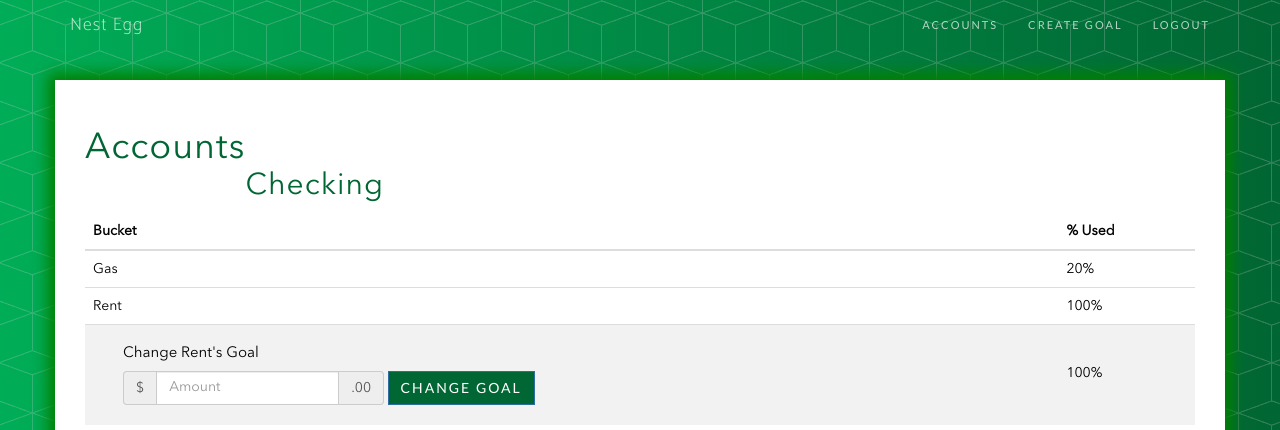
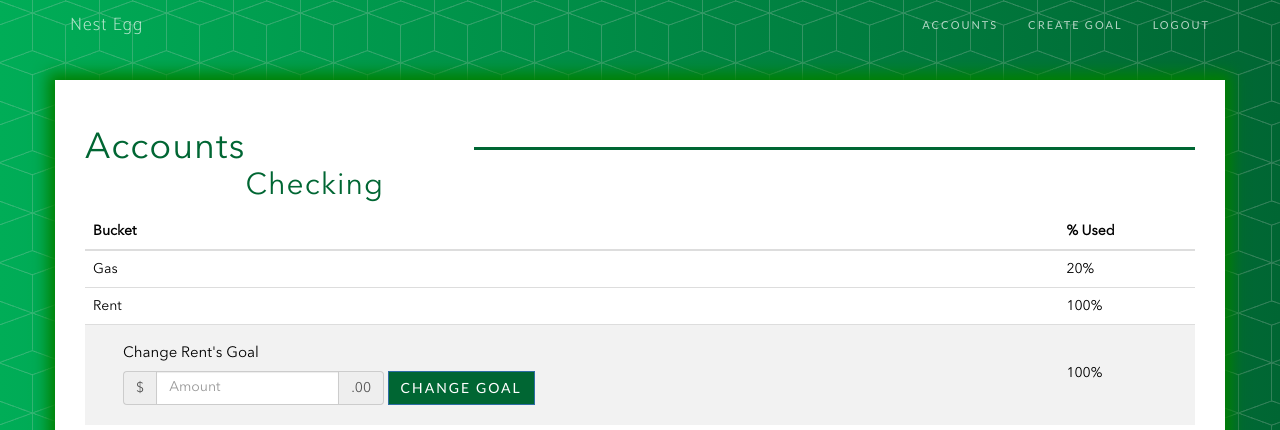
Before and after one commit to BenDoan/NestEgg, a Flask app: template nestegg/templates/account.html in a window 1280 px wide. Shown: the top 430 px of the page. Run offline with Flask 2, Linux system fonts and the light colour scheme; the template is opened without the code that fills it, so the values that code supplies are empty; some libraries are stand-ins or nearby versions; some web fonts are replaced.

Commit message:
Fixes line

```diff
--- a/nestegg/static/css/add.css
+++ b/nestegg/static/css/add.css
@@ -69,7 +69,7 @@
 	margin-top:37px;
 	margin-bottom:50px;
 	height:3px;
-	width:83%%;
+	width:65%;
 	float:right;
 }
 .main_head{
```
